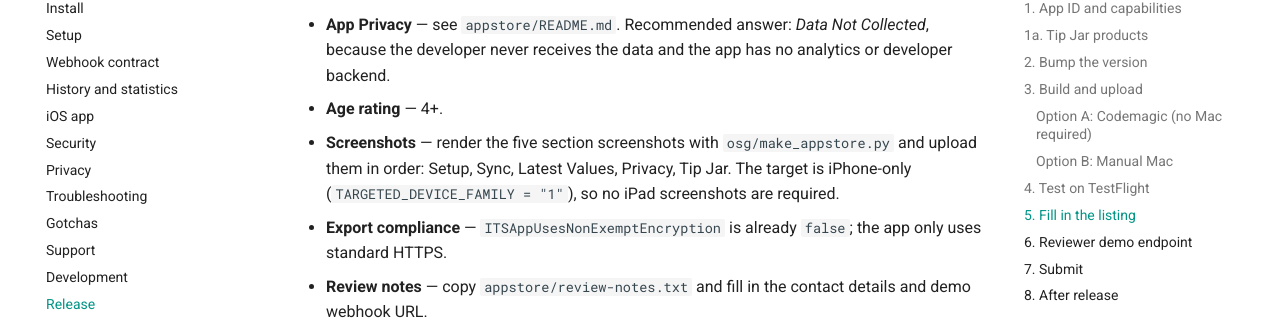
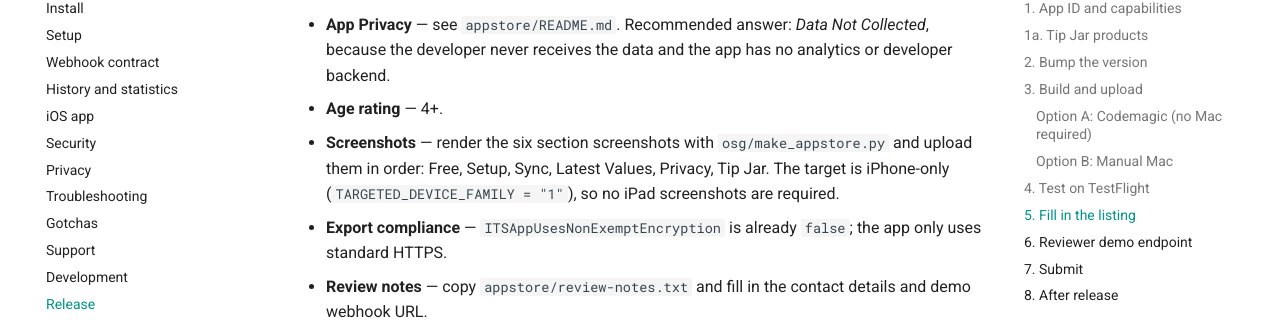
Before and after one commit to thebillington/health-assist, an MkDocs documentation site: the page built from docs/release.md, in a window 1280 px wide and 900 px high, scrolled down 3677 px. Shown: the part 127-452 px from the top of the window. Built offline with MkDocs 1.6.1 and Material for MkDocs 9.7.7, drawn with Linux system fonts in a browser that asks for light colours; comment, search, counter and statistics services are not loaded.

Commit message:
Add a free scheduled-sync banner and update listing notes

```diff
--- a/docs/release.md
+++ b/docs/release.md
@@ -157,9 +157,9 @@ the copy. In App Store Connect also complete:
   Collected*, because the developer never receives the data and the app has no
   analytics or developer backend.
 - **Age rating** — 4+.
-- **Screenshots** — render the five section screenshots with
-  `osg/make_appstore.py` and upload them in order: Setup, Sync, Latest Values,
-  Privacy, Tip Jar. The target is iPhone-only (`TARGETED_DEVICE_FAMILY = "1"`),
+- **Screenshots** — render the six section screenshots with
+  `osg/make_appstore.py` and upload them in order: Free, Setup, Sync, Latest
+  Values, Privacy, Tip Jar. The target is iPhone-only (`TARGETED_DEVICE_FAMILY = "1"`),
   so no iPad screenshots are required.
 - **Export compliance** — `ITSAppUsesNonExemptEncryption` is already `false`;
   the app only uses standard HTTPS.
```
Also changed, not shown: appstore/README.md (+8 -8 lines), docs/gotchas.md (+2 -2 lines), osg/README.md (+9 -8 lines), 2 other files.
